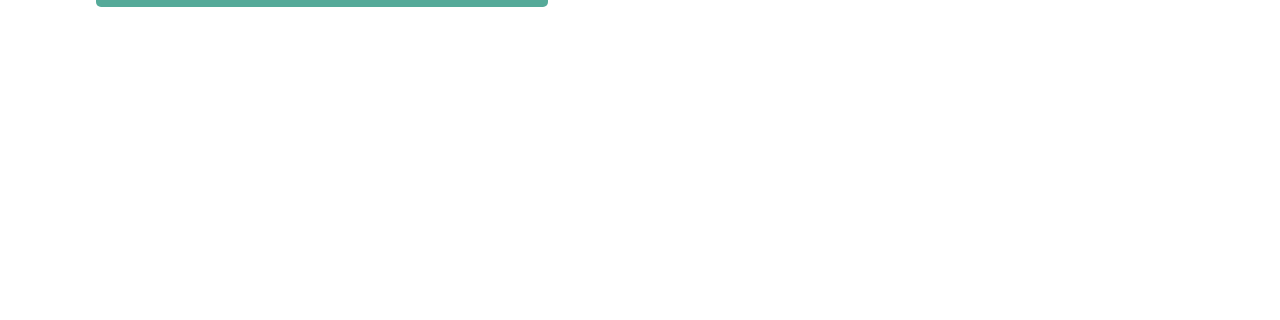
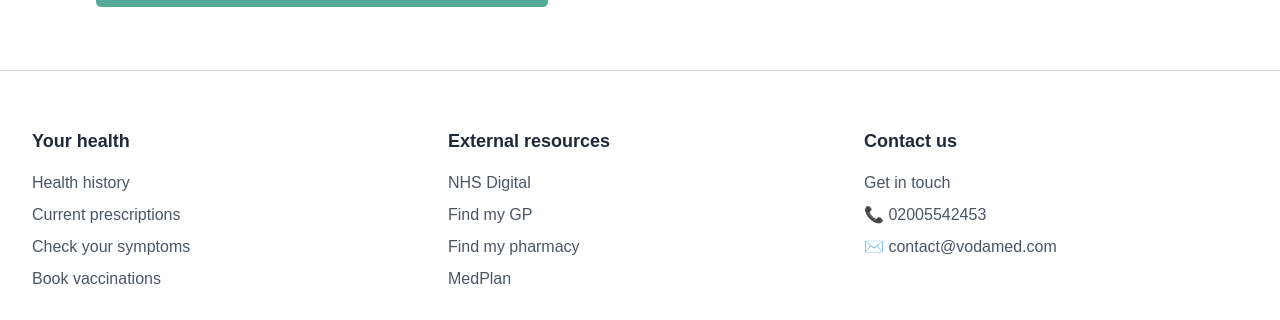
Before and after one commit to adelinavisan97/vodamed-frontend, a React (Vite) app: page /#/contact in a window 1280 px wide. Shown: the part 815-1135 px from the top of the page. Before the commit the page ends 885 px from the top, so only its background shows below. Built offline with nearby package versions, Linux system fonts and the light colour scheme.

Commit message:
added footer

```diff
--- a/src/App.tsx
+++ b/src/App.tsx
@@ -3,6 +3,7 @@ import React from "react";
 import { Routes, Route } from "react-router-dom";
 import SignUp from "./pages/SignUp";
 import Menu from "./components/Menu";
+import Footer from "./components/Footer"
 import Dashboard from "./pages/Dashboard";
 import SignInComponent from "./components/authentication/SIgnInComponent";
 import Contact from './pages/Contact';
@@ -23,6 +24,7 @@ const App = () => {
           <Route path="/signin" element={<SignInComponent />} />
           <Route path="/contact" element={<Contact />} />
         </Routes>
+        <Footer />
       </AuthProvider>
     </div>
   );
--- /dev/null
+++ b/src/components/Footer.tsx
@@ -0,0 +1,62 @@
+import React from 'react';
+
+const Footer = () => {
+    return (
+        <footer className="bg-white border-t border-gray-300 py-8">
+            <div className="container mx-auto px-4 md:px-8">
+                {/* Top Section: Social Icons */}
+                <div className="flex justify-center space-x-6 mb-6">
+                    <a href="#" aria-label="Facebook" className="text-gray-500 hover:text-blue-600">
+                        <i className="fab fa-facebook-f"></i> {/* Font Awesome Icon */}
+                    </a>
+                    <a href="#" aria-label="Instagram" className="text-gray-500 hover:text-pink-500">
+                        <i className="fab fa-instagram"></i>
+                    </a>
+                    <a href="#" aria-label="Twitter" className="text-gray-500 hover:text-blue-400">
+                        <i className="fab fa-twitter"></i>
+                    </a>
+                    <a href="#" aria-label="LinkedIn" className="text-gray-500 hover:text-blue-700">
+                        <i className="fab fa-linkedin-in"></i>
+                    </a>
+                </div>
+
+                {/* Bottom Section: Links */}
+                <div className="grid grid-cols-1 md:grid-cols-3 gap-8 text-center md:text-left">
+                    {/* Column 1: Your Health */}
+                    <div>
+                        <h3 className="text-lg font-semibold text-gray-800 mb-4">Your health</h3>
+                        <ul className="text-gray-600 space-y-2">
+                            <li><a href="#" className="hover:text-blue-500">Health history</a></li>
+                            <li><a href="#" className="hover:text-blue-500">Current prescriptions</a></li>
+                            <li><a href="#" className="hover:text-blue-500">Check your symptoms</a></li>
+                            <li><a href="#" className="hover:text-blue-500">Book vaccinations</a></li>
+                        </ul>
+                    </div>
+
+                    {/* Column 2: External Resources */}
+                    <div>
+                        <h3 className="text-lg font-semibold text-gray-800 mb-4">External resources</h3>
+                        <ul className="text-gray-600 space-y-2">
+                            <li><a href="https://digital.nhs.uk/" className="hover:text-blue-500">NHS Digital</a></li>
+                            <li><a href="https://www.nhs.uk/service-search/find-a-gp/" className="hover:text-blue-500">Find my GP</a></li>
+                            <li><a href="https://www.nhs.uk/service-search/pharmacy/find-a-pharmacy/" className="hover:text-blue-500">Find my pharmacy</a></li>
+                            <li><a href="https://www.longtermplan.nhs.uk/" className="hover:text-blue-500">MedPlan</a></li>
+                        </ul>
+                    </div>
+
+                    {/* Column 3: Contact Us */}
+                    <div>
+                        <h3 className="text-lg font-semibold text-gray-800 mb-4">Contact us</h3>
+                        <ul className="text-gray-600 space-y-2">
+                            <li>Get in touch</li>
+                            <li>📞 02005542453</li>
+                            <li>✉️ contact@vodamed.com</li>
+                        </ul>
+                    </div>
+                </div>
+            </div>
+        </footer>
+    );
+};
+
+export default Footer;
```
